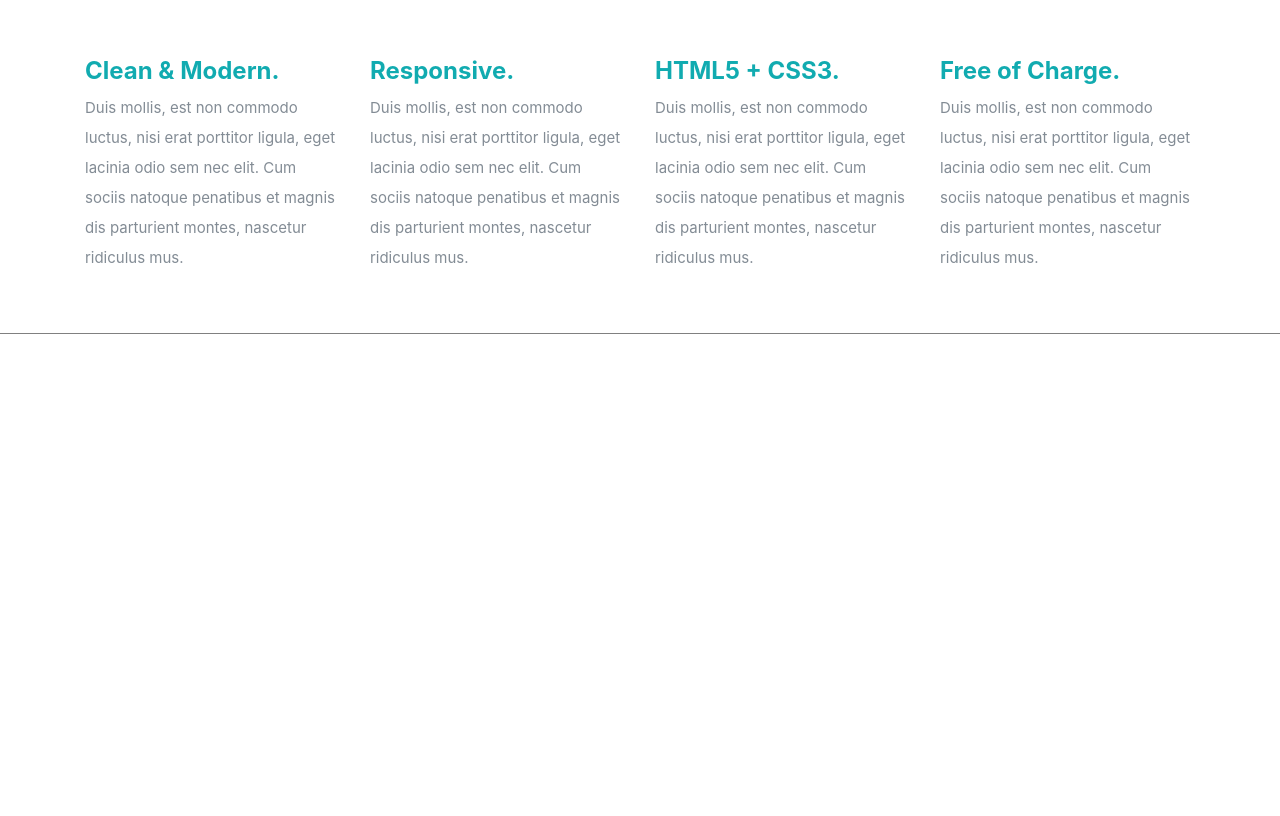
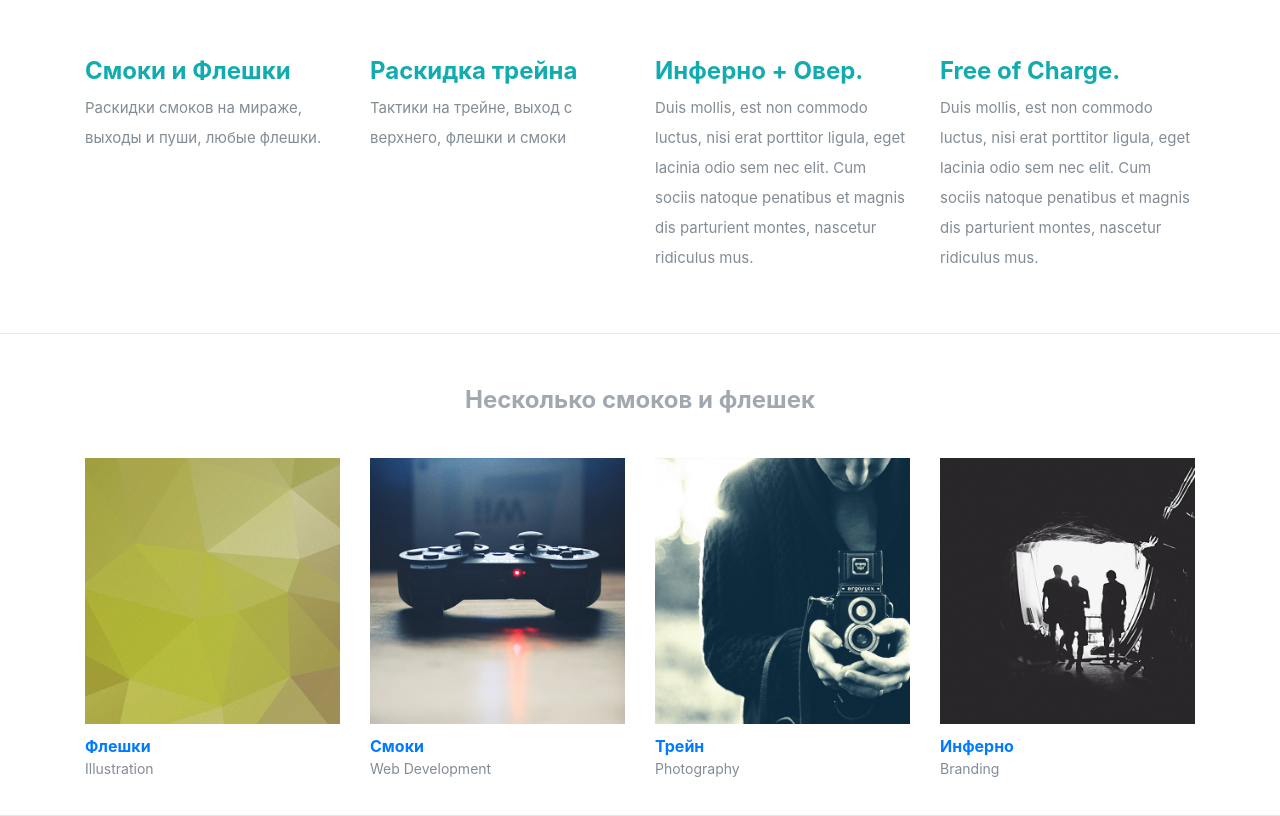
Before and after one commit to venaaa/mysparrow, a plain HTML site: page index.html in a window 1280 px wide. Shown: the part 191-1007 px from the top of the page. Before the commit the page ends 800 px from the top, so only its background shows below. Drawn offline with Linux system fonts and the light colour scheme.

Commit message:
Added section WORK, minor changes, Added imgs

```diff
--- a/index.html
+++ b/index.html
@@ -4,7 +4,9 @@
     <meta charset="UTF-8">
     <meta name="viewport" content="width=device-width, initial-scale=1.0">
     <meta http-equiv="X-UA-Compatible" content="ie=edge">
-    <title>Document</title>
+    <meta name="description" content="Раскидка вcех плентов: мираж, трейн, инферно, овер. Зайди и проверь!">
+    <meta name="keywords" content="раскидка кс, раскидка мираж, раскидка трейн, раскидка инферно, флешки на мираже, смоки на мираже">
+    <title>GetAkill Serge Brew</title>
     <link rel="stylesheet" href="css/style.css">
     <link rel="stylesheet" href="css/bootstrap.css">
 </head>
@@ -19,27 +21,23 @@
                 <div class="row">
                     <div class="col-lg-3 col-12">
                         <div class="section-about-wrapper__title">
-                            Clean & Modern.
+                            Смоки и Флешки
                         </div>
                         <div class="section-about-wrapper__desc">
-                            Duis mollis, est non commodo luctus, nisi erat porttitor ligula,
-                            eget lacinia odio sem nec elit.
-                            Cum sociis natoque penatibus et magnis dis parturient montes, nascetur ridiculus mus.
+                            Раскидки смоков на мираже, выходы и пуши, любые флешки.
                         </div>
                     </div>
                     <div class="col-lg-3 col-12">
                         <div class="section-about-wrapper__title">
-                            Responsive.
+                            Раскидка трейна
                         </div>
                         <div class="section-about-wrapper__desc">
-                            Duis mollis, est non commodo luctus, nisi erat porttitor ligula,
-                            eget lacinia odio sem nec elit.
-                            Cum sociis natoque penatibus et magnis dis parturient montes, nascetur ridiculus mus.
+                            Тактики на трейне, выход с верхнего, флешки и смоки
                         </div>
                     </div>
                     <div class="col-lg-3 col-12">
                         <div class="section-about-wrapper__title">
-                            HTML5 + CSS3.
+                            Инферно + Овер.
                         </div>
                         <div class="section-about-wrapper__desc">
                             Duis mollis, est non commodo luctus, nisi erat porttitor ligula,
@@ -69,7 +67,67 @@
 
 <div class="section-outer section-work">
     <div class="section-inner">
-
+        <div class="section-work-container container">
+            <div class="section-work-wrapper">
+                <div class="section-work-wrapper__title text-center">
+                    Несколько смоков и флешек
+                </div>
+                <div class="row">
+                    <div class="col-lg-3 col-12">
+                        <div class="section-work-wrapper__item">
+                            <a href="#">
+                                <img class="img-fluid" src="img/geometrics.jpg" alt="">
+                            </a>
+                            <div class="section-work-wrapper__item-title">
+                                <a href="#">Флешки</a>
+                            </div>
+                            <div class="section-work-wrapper__item-desc">
+                                Illustration
+                            </div>
+                        </div>
+                    </div>
+                    <div class="col-lg-3 col-12">
+                        <div class="section-work-wrapper__item">
+                            <a href="#">
+                                <img class="img-fluid" src="img/console.jpg" alt="">
+                            </a>
+                            <div class="section-work-wrapper__item-title">
+                                <a href="#">Смоки</a>
+                            </div>
+                            <div class="section-work-wrapper__item-desc">
+                                Web Development
+                            </div>
+                        </div>
+                    </div>
+                    <div class="col-lg-3 col-12">
+                        <div class="section-work-wrapper__item">
+                            <a href="#">
+                                <img class="img-fluid" src="img/camera-man.jpg" alt="">
+                            </a>
+                            <div class="section-work-wrapper__item-title">
+                                <a href="#">Трейн</a>
+                            </div>
+                            <div class="section-work-wrapper__item-desc">
+                                Photography
+                            </div>
+                        </div>
+                    </div>
+                    <div class="col-lg-3 col-12">
+                        <div class="section-work-wrapper__item">
+                            <a href="#">
+                                <img class="img-fluid" src="img/into-the-light.jpg" alt="">
+                            </a>
+                            <div class="section-work-wrapper__item-title">
+                                <a href="#">Инферно</a>
+                            </div>
+                            <div class="section-work-wrapper__item-desc">
+                                Branding
+                            </div>
+                        </div>
+                    </div>
+                </div>
+            </div>
+        </div>
     </div>
 </div>
 
--- a/scss/style.scss
+++ b/scss/style.scss
@@ -1,7 +1,8 @@
 @import 'normalize.css';
 
 $aqua-text: #11ABB0;
-$grey-text: #838C95;
+$grey-desc-text: #838C95;
+$grey-title-text: #A1A8AF;
 
 // === SECTION ABOUT ===
 
@@ -9,7 +10,6 @@ $grey-text: #838C95;
     .section-inner {
         margin-top: 250px;
         padding-bottom: 60px;
-        border-bottom: 1px solid grey;
     }
 
     &-wrapper {
@@ -24,8 +24,43 @@ $grey-text: #838C95;
             margin-top: 10px;
             font-size: 15px;
             line-height: 30px;
-            color: $grey-text;
+            color: $grey-desc-text;
         }
     }
 }
+
 // === / SECTION ABOUT ===
+
+// === SECTION WORK ===
+
+.section-work {
+    .section-inner {
+        padding-top: 48px;
+        padding-bottom: 36px;
+        border-top: 1px solid #E3E8E8;
+        border-bottom: 1px solid #E3E8E8;
+    }
+
+    &-wrapper {
+        &__title {
+            margin-bottom: 40px;
+            font-size: 24px;
+            font-weight: 700;
+            color: $grey-title-text;
+        }
+
+        &__item-title {
+            margin-top: 10px;
+            font-size: 16px;
+            font-weight: 700;
+            color: $aqua-text;
+        }
+
+        &__item-desc {
+            font-size: 14px;
+            color: $grey-desc-text;
+        }
+    }
+}
+
+// === / SECTION WORK ===
```
Also changed, not shown: css/style.css, img/camera-man.jpg (added), img/console.jpg (added), img/geometrics.jpg (added), img/into-the-light.jpg (added).
